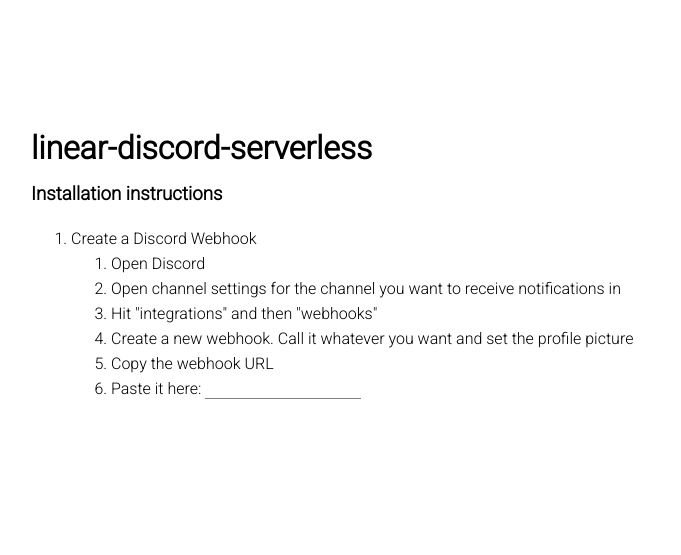
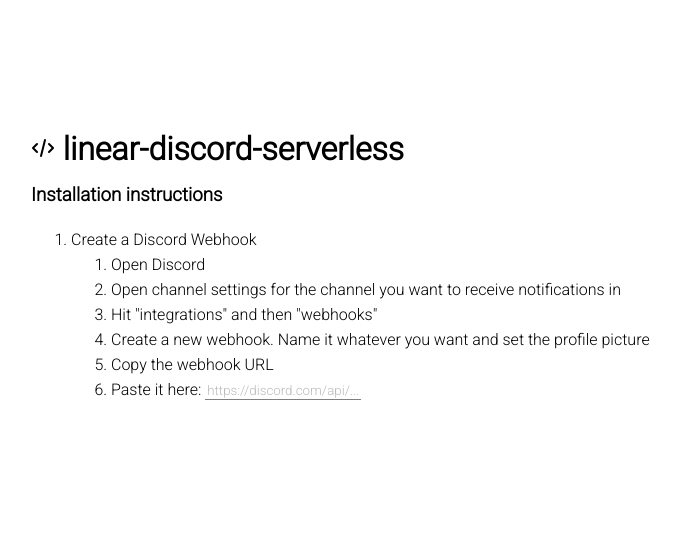
Before and after one commit to alii/linear-discord-serverless, a website: page public/index.html in a window 1280 px wide. Shown: the whole page, without its empty margins (105-786 px from the left). Drawn offline with Linux system fonts and the light colour scheme.

Commit message:
Minor changes to index

```diff
--- a/public/index.html
+++ b/public/index.html
@@ -31,10 +31,29 @@
       #linear-webhook-result {
         color: blue;
       }
+
+      svg {
+        height: 24px;
+        width: 24px;
+      }
+
+      input::placeholder {
+        color: rgb(186, 186, 186);
+      }
     </style>
   </head>
   <body>
-    <h1>linear-discord-serverless</h1>
+    <h1>
+      <svg xmlns="http://www.w3.org/2000/svg" fill="none" viewBox="0 0 24 24" stroke="currentColor">
+        <path
+          stroke-linecap="round"
+          stroke-linejoin="round"
+          stroke-width="2"
+          d="M10 20l4-16m4 4l4 4-4 4M6 16l-4-4 4-4"
+        />
+      </svg>
+      linear-discord-serverless
+    </h1>
     <h3>Installation instructions</h3>
     <ol>
       <li>
@@ -43,11 +62,11 @@
           <li>Open Discord</li>
           <li>Open channel settings for the channel you want to receive notifications in</li>
           <li>Hit "integrations" and then "webhooks"</li>
-          <li>Create a new webhook. Call it whatever you want and set the profile picture</li>
+          <li>Create a new webhook. Name it whatever you want and set the profile picture</li>
           <li>Copy the webhook URL</li>
           <li>
             Paste it here:
-            <input type="text" id="webhook-input" />
+            <input type="text" id="webhook-input" placeholder="https://discord.com/api/..." />
             <span id="webhook-error"></span>
           </li>
         </ol>
```
